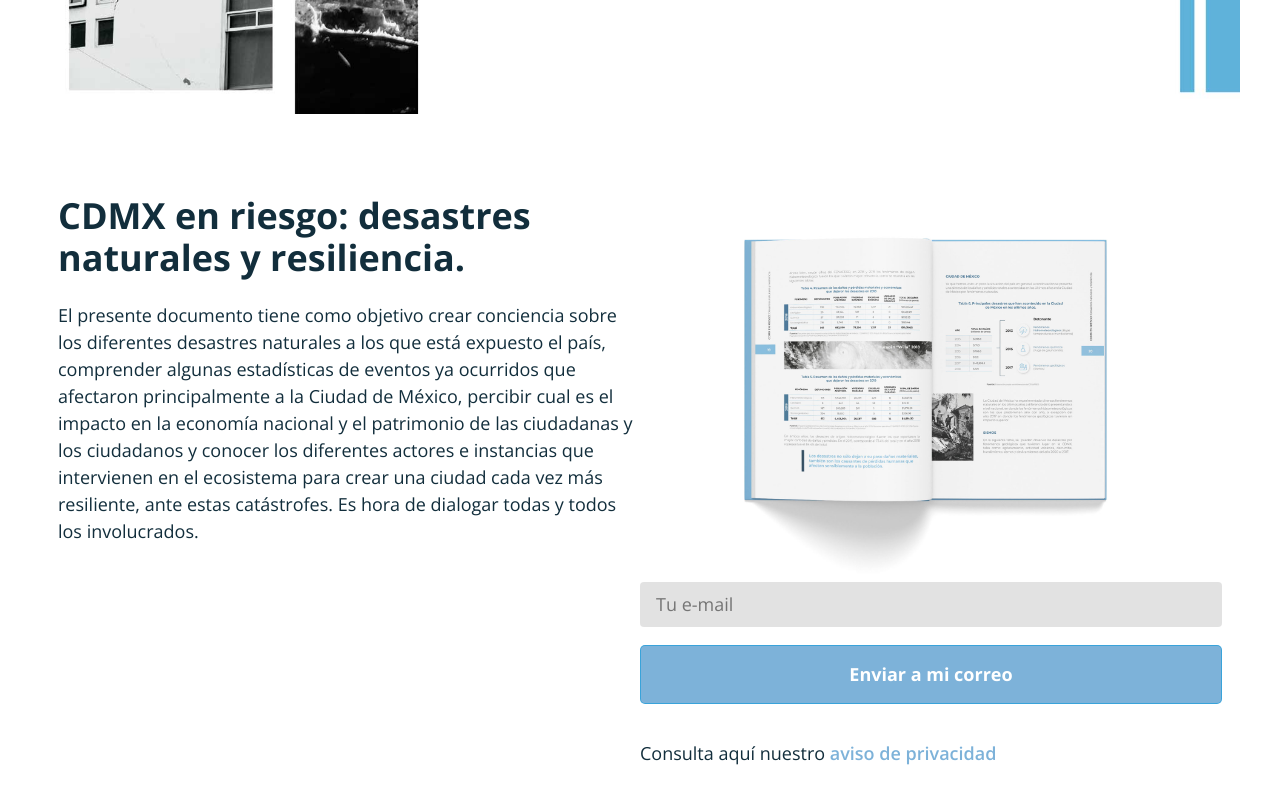
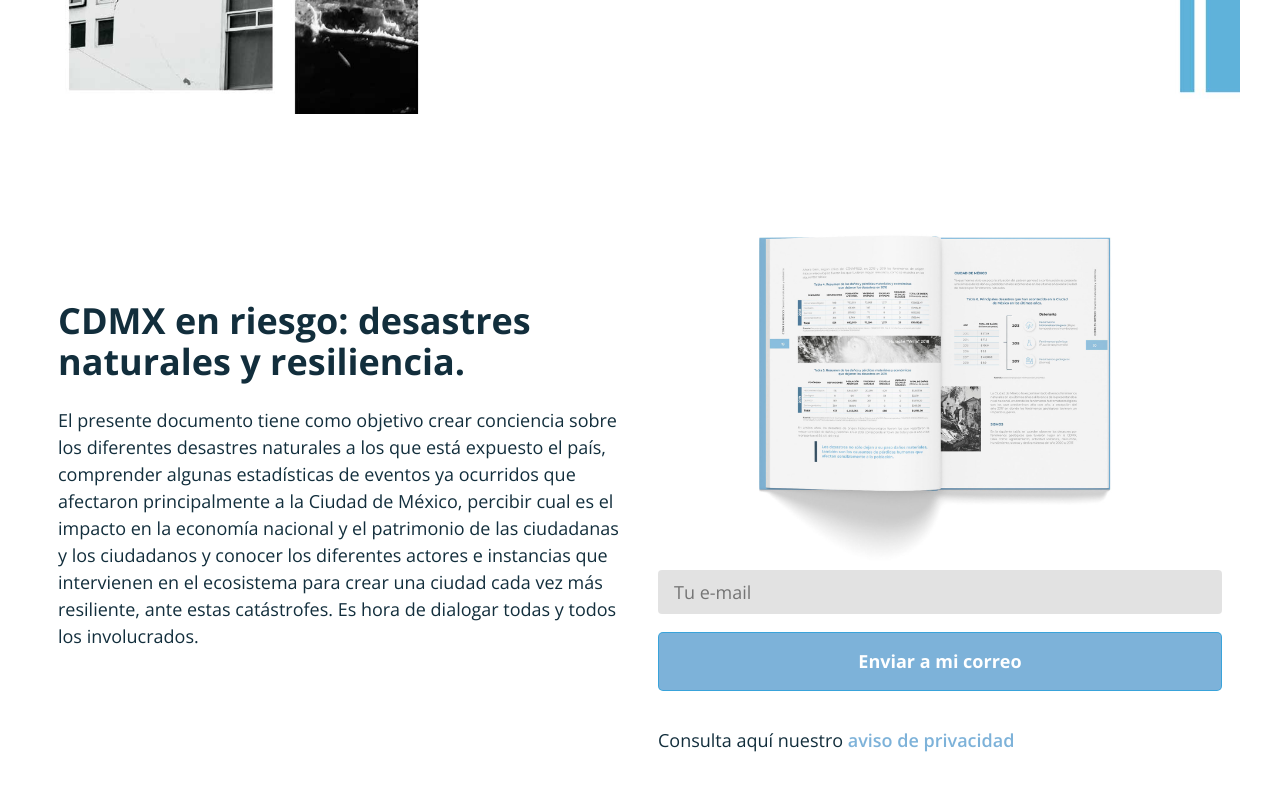
Before and after one commit to Polithink/mxpv_website, a website built with webpack: page src/index.html in a window 1280 px wide. Shown: the part 562-1362 px from the top of the page. Built offline with nearby package versions, Linux system fonts and the light colour scheme.

Commit message:
self align

```diff
--- a/src/sass/styles/_responseve.scss
+++ b/src/sass/styles/_responseve.scss
@@ -2,5 +2,9 @@
     .grid__description {
         display: grid;
         grid-template-columns: 1fr 1fr;
+        grid-gap: 2em;
+    }
+    .description__item {
+        align-self: center;
     }
 }
```
